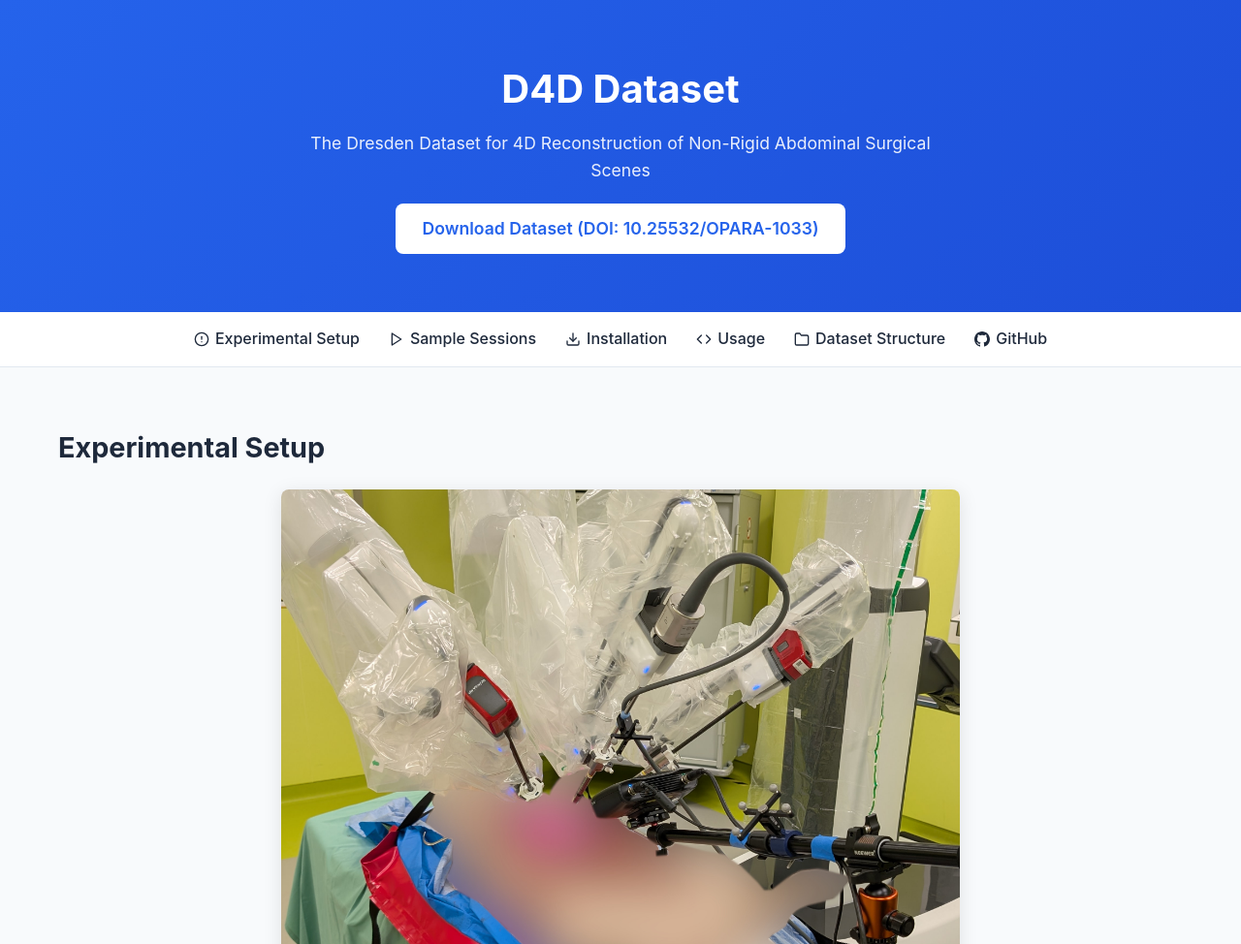
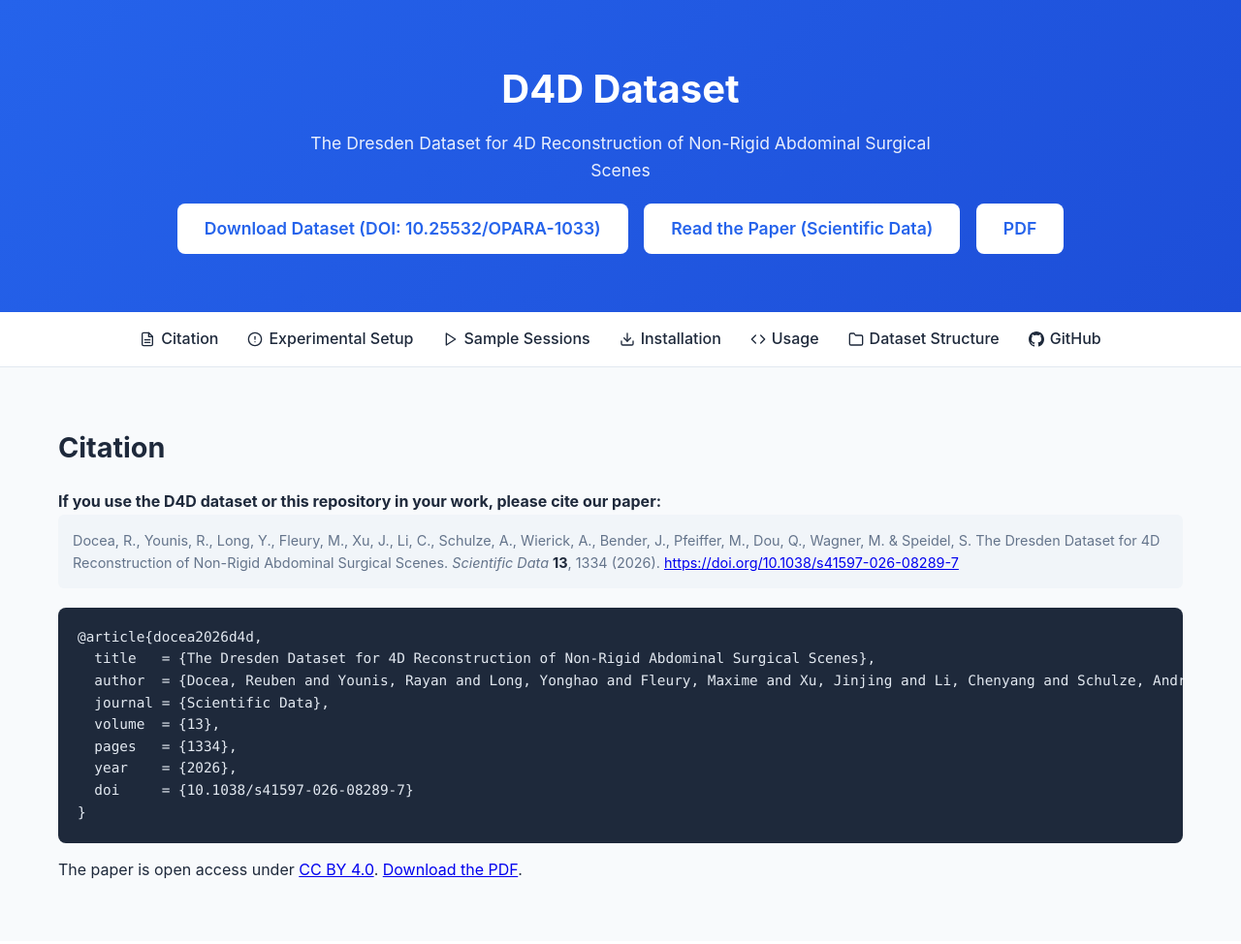
Before and after one commit to reubendocea/d4d, a plain HTML site: page docs/index.html in a window 1280 px wide. Shown: the top 974 px of the page at 97% size. Drawn offline with Linux system fonts and the light colour scheme.

Commit message:
added Scientific Data paper PDF and citation request to README, project page and CITATION.cff

```diff
--- a/docs/index.html
+++ b/docs/index.html
@@ -65,6 +65,10 @@
             text-decoration: none;
             margin-top: 20px;
             transition: transform 0.2s, box-shadow 0.2s;
+        }
+
+        .dataset-btn + .dataset-btn {
+            margin-left: 12px;
         }
 
         .dataset-btn:hover {
@@ -341,11 +345,14 @@
             <h1>D4D Dataset</h1>
             <p>The Dresden Dataset for 4D Reconstruction of Non-Rigid Abdominal Surgical Scenes</p>
             <a href="https://doi.org/10.25532/OPARA-1033" class="dataset-btn">Download Dataset (DOI: 10.25532/OPARA-1033)</a>
+            <a href="https://doi.org/10.1038/s41597-026-08289-7" class="dataset-btn">Read the Paper (Scientific Data)</a>
+            <a href="files/D4D_Scientific_Data_2026.pdf" class="dataset-btn">PDF</a>
         </div>
     </header>
 
     <nav>
         <ul>
+            <li><a href="#citation"><svg width="16" height="16" viewBox="0 0 24 24" fill="none" stroke="currentColor" stroke-width="2" stroke-linecap="round" stroke-linejoin="round"><path d="M14 2H6a2 2 0 0 0-2 2v16a2 2 0 0 0 2 2h12a2 2 0 0 0 2-2V8z"/><polyline points="14 2 14 8 20 8"/><line x1="16" y1="13" x2="8" y2="13"/><line x1="16" y1="17" x2="8" y2="17"/></svg> Citation</a></li>
             <li><a href="#setup"><svg width="16" height="16" viewBox="0 0 24 24" fill="none" stroke="currentColor" stroke-width="2" stroke-linecap="round" stroke-linejoin="round"><circle cx="12" cy="12" r="10"/><line x1="12" y1="8" x2="12" y2="12"/><line x1="12" y1="16" x2="12.01" y2="16"/></svg> Experimental Setup</a></li>
             <li><a href="#sessions"><svg width="16" height="16" viewBox="0 0 24 24" fill="none" stroke="currentColor" stroke-width="2" stroke-linecap="round" stroke-linejoin="round"><polygon points="5 3 19 12 5 21 5 3"/></svg> Sample Sessions</a></li>
             <li><a href="#installation"><svg width="16" height="16" viewBox="0 0 24 24" fill="none" stroke="currentColor" stroke-width="2" stroke-linecap="round" stroke-linejoin="round"><path d="M21 15v4a2 2 0 0 1-2 2H5a2 2 0 0 1-2-2v-4"/><polyline points="7 10 12 15 17 10"/><line x1="12" y1="15" x2="12" y2="3"/></svg> Installation</a></li>
@@ -354,6 +361,24 @@
             <li><a href="https://github.com/reubendocea/d4d"><svg width="16" height="16" viewBox="0 0 24 24" fill="currentColor"><path d="M12 0c-6.626 0-12 5.373-12 12 0 5.302 3.438 9.8 8.207 11.387.599.111.793-.261.793-.577v-2.234c-3.338.726-4.033-1.416-4.033-1.416-.546-1.387-1.333-1.756-1.333-1.756-1.089-.745.083-.729.083-.729 1.205.084 1.839 1.237 1.839 1.237 1.07 1.834 2.807 1.304 3.492.997.107-.775.418-1.305.762-1.604-2.665-.305-5.467-1.334-5.467-5.931 0-1.311.469-2.381 1.236-3.221-.124-.303-.535-1.524.117-3.176 0 0 1.008-.322 3.301 1.23.957-.266 1.983-.399 3.003-.404 1.02.005 2.047.138 3.006.404 2.291-1.552 3.297-1.23 3.297-1.23.653 1.653.242 2.874.118 3.176.77.84 1.235 1.911 1.235 3.221 0 4.609-2.807 5.624-5.479 5.921.43.372.823 1.102.823 2.222v3.293c0 .319.192.694.801.576 4.765-1.589 8.199-6.086 8.199-11.386 0-6.627-5.373-12-12-12z"/></svg> GitHub</a></li>
         </ul>
     </nav>
+
+    <section id="citation">
+        <div class="container">
+            <h2>Citation</h2>
+            <p><strong>If you use the D4D dataset or this repository in your work, please cite our paper:</strong></p>
+            <p class="summary-description">Docea, R., Younis, R., Long, Y., Fleury, M., Xu, J., Li, C., Schulze, A., Wierick, A., Bender, J., Pfeiffer, M., Dou, Q., Wagner, M. &amp; Speidel, S. The Dresden Dataset for 4D Reconstruction of Non-Rigid Abdominal Surgical Scenes. <em>Scientific Data</em> <strong>13</strong>, 1334 (2026). <a href="https://doi.org/10.1038/s41597-026-08289-7">https://doi.org/10.1038/s41597-026-08289-7</a></p>
+            <pre><code>@article{docea2026d4d,
+  title   = {The Dresden Dataset for 4D Reconstruction of Non-Rigid Abdominal Surgical Scenes},
+  author  = {Docea, Reuben and Younis, Rayan and Long, Yonghao and Fleury, Maxime and Xu, Jinjing and Li, Chenyang and Schulze, Andr{\'e} and Wierick, Ann and Bender, Johannes and Pfeiffer, Micha and Dou, Qi and Wagner, Martin and Speidel, Stefanie},
+  journal = {Scientific Data},
+  volume  = {13},
+  pages   = {1334},
+  year    = {2026},
+  doi     = {10.1038/s41597-026-08289-7}
+}</code></pre>
+            <p style="margin-top: 15px;">The paper is open access under <a href="https://creativecommons.org/licenses/by/4.0/">CC BY 4.0</a>. <a href="files/D4D_Scientific_Data_2026.pdf">Download the PDF</a>.</p>
+        </div>
+    </section>
 
     <section id="setup">
         <div class="container">
```
Also changed, not shown: 3 other files.
